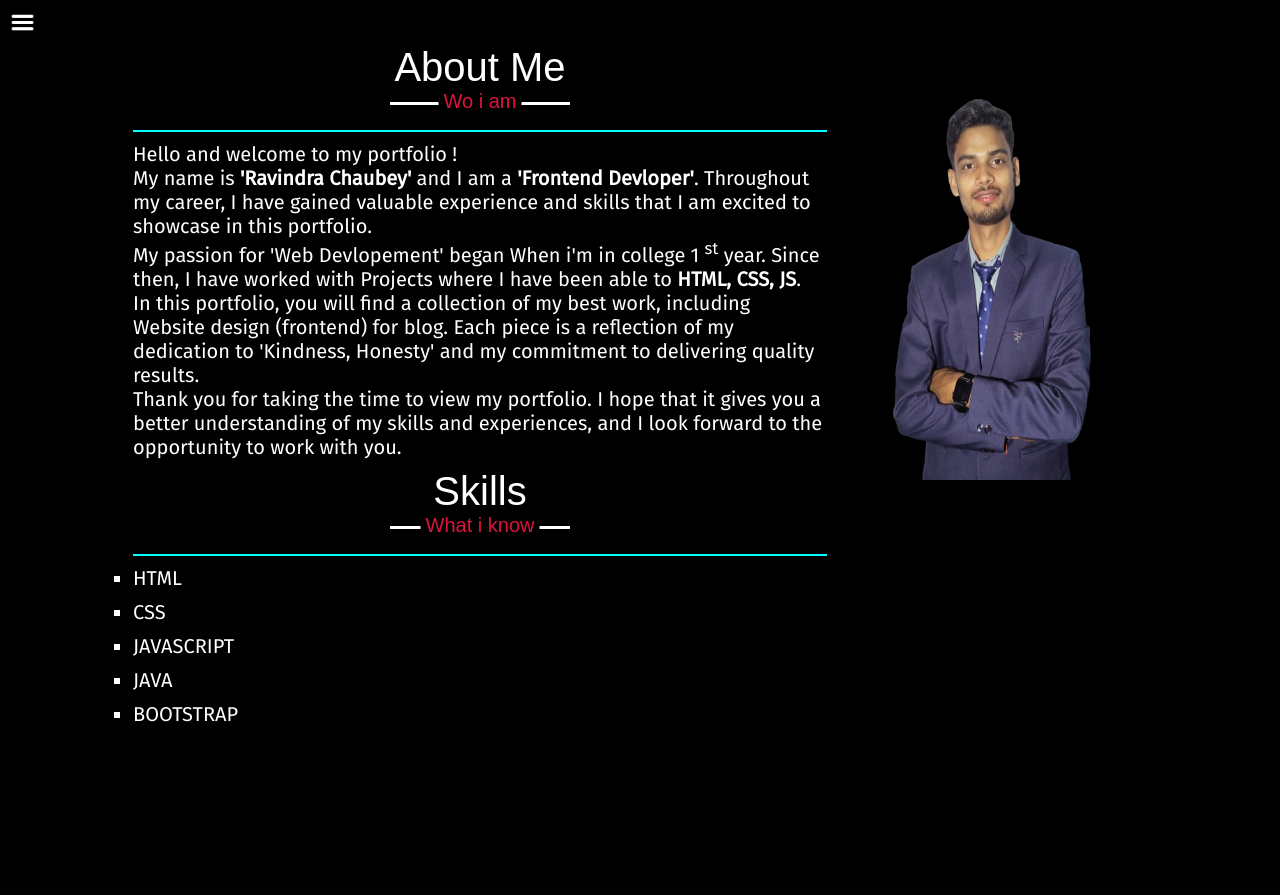
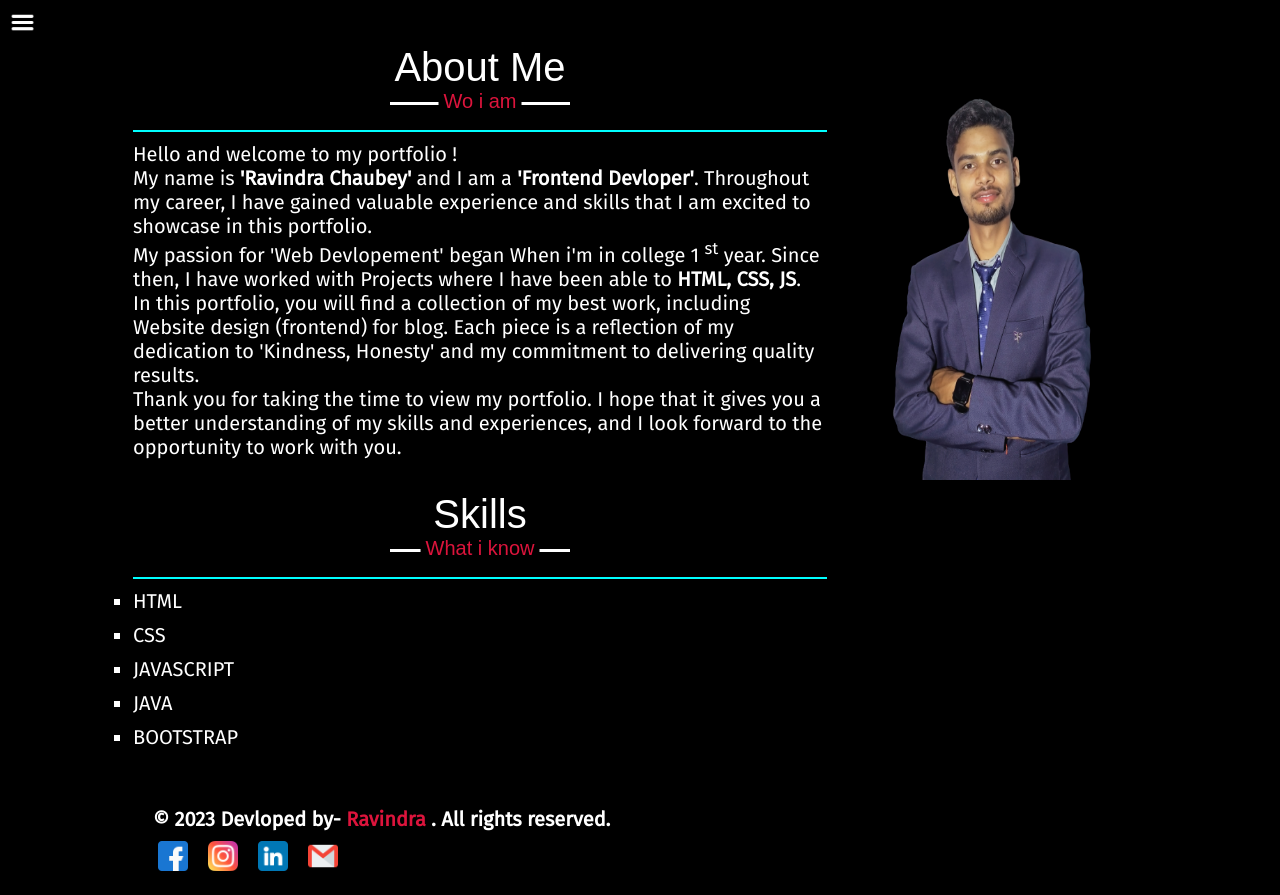
Before and after one commit to cypher1ravi/pfolio, a plain HTML site: page intro.html in a window 1280 px wide. Before the commit the page ends 800 px from the top, so only its background shows below. Drawn offline with Linux system fonts and the light colour scheme.

Commit message:
footer add

```diff
--- a/intro.html
+++ b/intro.html
@@ -15,8 +15,8 @@
         <div class="sidebar sidebarGo">
             <nav>
                 <ul>
-                    <li><a href="/portfolio_website/index.html">Home</a> </li>
-                    <li><a href="/portfolio_website/intro.html"> My Intro</a></li>
+                    <li><a href="index.html">Home</a> </li>
+                    <li><a href="intro.html"> My Intro</a></li>
                     <!-- <li><a href="service.html"> Sevices</a></li> -->
                     <li><a href="project.html"> Projects</a></li>
                     <li><a href="contact.html"> Contact Me</a></li>
@@ -29,7 +29,7 @@
                 <img class="cross" src="cross.png" alt="" width="22">
             </div>
             <div class="infocontainer">
-               <div class="intro">
+                <div class="intro">
                     <div class="hr">
                         <h1 class="title about">About Me</h1>
                         <hr color="aqua">
@@ -52,8 +52,8 @@
                         understanding of my skills and experiences, and I look forward to the opportunity to work with
                         you.
                     </p>
+                    <br>
                     <div class="hr">
-
                         <h1 class="title skills">Skills</h1>
                         <hr color="aqua">
                     </div>
@@ -66,9 +66,23 @@
                         <li>BOOTSTRAP</li>
                     </ul>
                     </p>
-
+                    <br>
+                    <footer id="footer">
+                        <div>
+                            <p>&copy; 2023 Devloped by- <span> Ravindra </span>. All rights reserved.</p>
+                        </div>
+                        <div class="social-media">
+                            <a href="https://www.facebook.com/tutes4u"><img src="facebook.png" alt="Facebook"></a>
+                            <a href="https://www.instagram.com/tutes4u/"><img src="instagram.png" alt="Instagram"></a>
+                            <a href="https://www.linkedin.com/in/ravindra-chaubey-211205215/"><img src="linkedin.png"
+                                    alt="linkedin"></a>
+                            <!-- <a href="#"><img src="social/twitter.png" alt="Twitter"></a>
+                <a href="#"><img src="social/telegram.png" alt="telegram"></a>
+                <a href="#"><img src="social/whatsapp.png" alt="whatsapp"></a> -->
+                            <a href="mailto:ravindrachaubey410@gmail.com"><img src="gmail.png" alt="Gmail"></a>
+                        </div>
+                    </footer>
                 </div>
-
                 <div class="devPic"> <img src="dev.png" alt="ravindra"></div>
             </div>
         </div>
```
